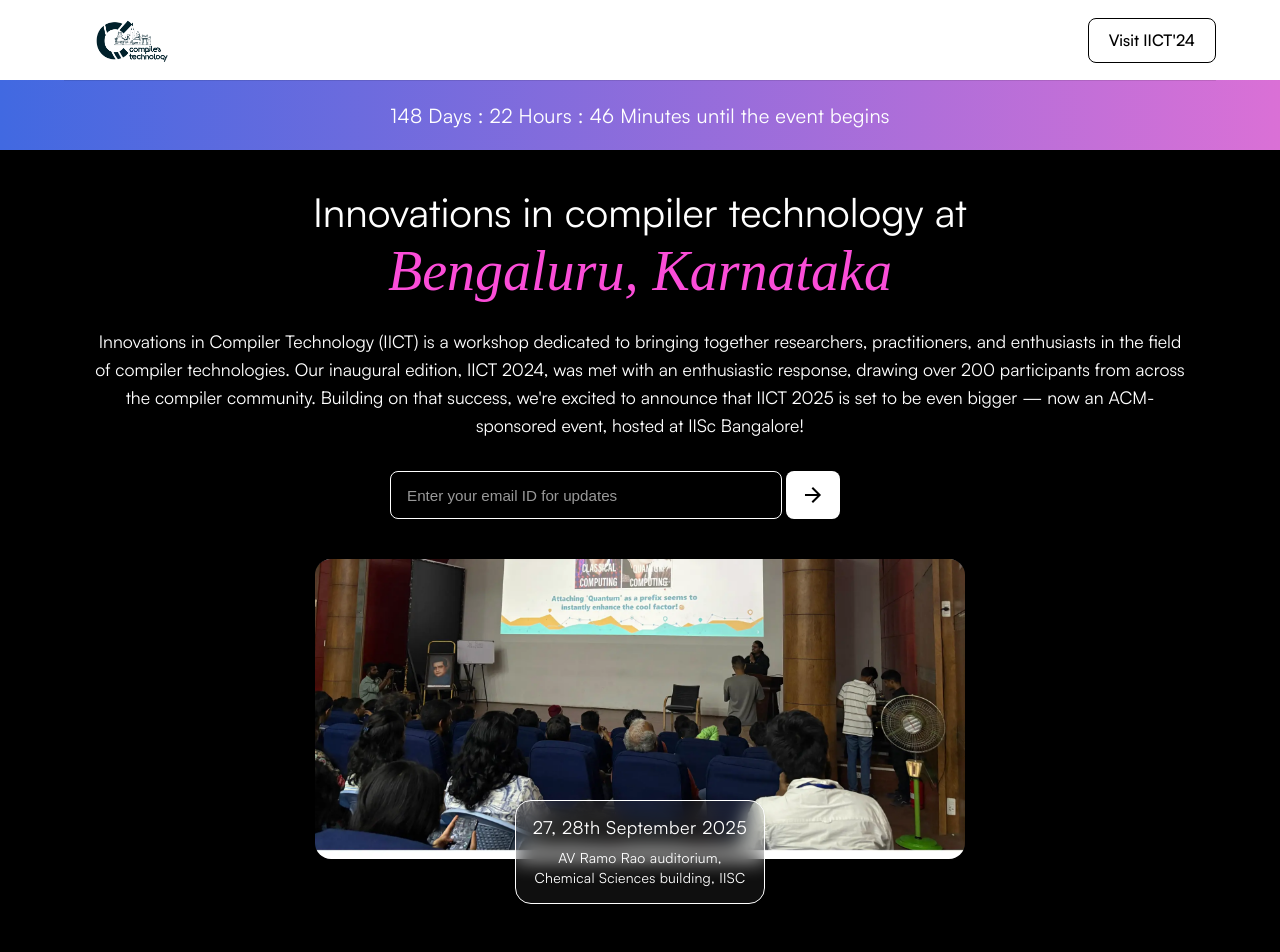
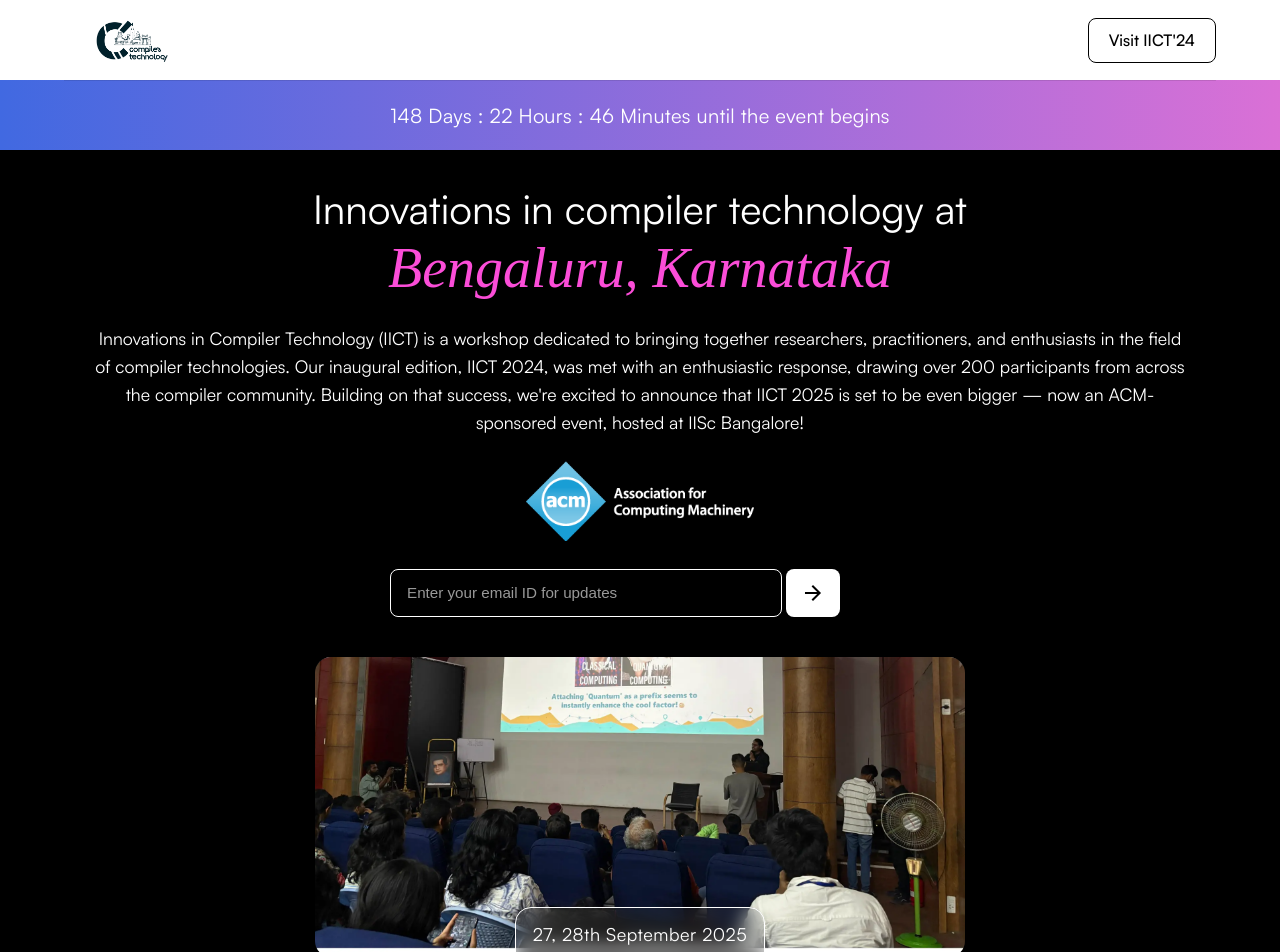
Before and after one commit to compilertech/compilertech-fe, a React (Vite) app: page / in a window 1280 px wide. Shown: the top 952 px of the page. Built offline with nearby package versions, Linux system fonts and the light colour scheme.

Commit message:
Added ACM logo in header

```diff
--- a/src/components/2025Page/Hero.tsx
+++ b/src/components/2025Page/Hero.tsx
@@ -30,6 +30,7 @@ import img2 from "../../assets/2025/img2.webp";
 import img3 from "../../assets/2025/img3.webp";
 import img4 from "../../assets/2025/img4.webp";
 import { FaCircleNotch } from "react-icons/fa";
+import acmLogo from "../../assets/2025/logo_acm.png";
 
 const heroData = {
   title: "Innovations in compiler technology at",
@@ -160,6 +161,14 @@ function Hero() {
         </TitleContainer>
 
         <Description>{heroData.description}</Description>
+        {isTabletOrMobile && (
+          <img
+            src={acmLogo}
+            alt="ACM Logo"
+            height={"80px"}
+            style={{ marginBottom: "20px" }}
+          />
+        )}
 
         <UpdatesSection>
           <ForMoreUpdates>{heroData.forMoreUpdates}</ForMoreUpdates>
@@ -240,10 +249,23 @@ function Hero() {
 
       <VectorContainer>
         {!isTabletOrMobile && (
-          <ComingSoonBox>
-            <ComingSoonText>{heroData.comingSoon}</ComingSoonText>
-            <ComingSoonSubText>{heroData.comingSoonSubText}</ComingSoonSubText>
-          </ComingSoonBox>
+          <div
+            style={{ display: "flex", flexDirection: "column", gap: "14px" }}
+          >
+            <img
+              style={{ display: "block", margin: "0 auto" }}
+              src={acmLogo}
+              height={70}
+              width={210}
+              alt="ACM Logo"
+            />
+            <ComingSoonBox>
+              <ComingSoonText>{heroData.comingSoon}</ComingSoonText>
+              <ComingSoonSubText>
+                {heroData.comingSoonSubText}
+              </ComingSoonSubText>
+            </ComingSoonBox>
+          </div>
         )}
       </VectorContainer>
     </HeroContainer>
@@ -588,25 +610,6 @@ const ComingSoonBox = styled.div`
   padding: 20px;
   z-index: 10;
   width: 280px;
-
-  position: absolute;
-  top: 50%;
-  right: 30vw;
-  transform: translate(-50%, -50%);
-
-  @media (min-width: 1341px) and (max-width: 1553px) {
-    right: 30%;
-    top: 50%;
-  }
-
-  @media (min-width: 1350px) and (max-width: 1350px) {
-    right: 25%;
-    top: 60%;
-  }
-
-  @media (min-width: 1554px) {
-    right: 20vw;
-  }
 `;
 
 const ComingSoonBoxMobile = styled.div`
@@ -621,10 +624,9 @@ const ComingSoonBoxMobile = styled.div`
   gap: 10px;
   padding: 15px;
 
-  position: absolute;
-  bottom: -45px;
-  left: 50%;
-  transform: translateX(-50%);
+  margin-top: -50px;
+  margin-left: auto;
+  margin-right: auto;
   z-index: 20;
 
   width: 250px;
```
